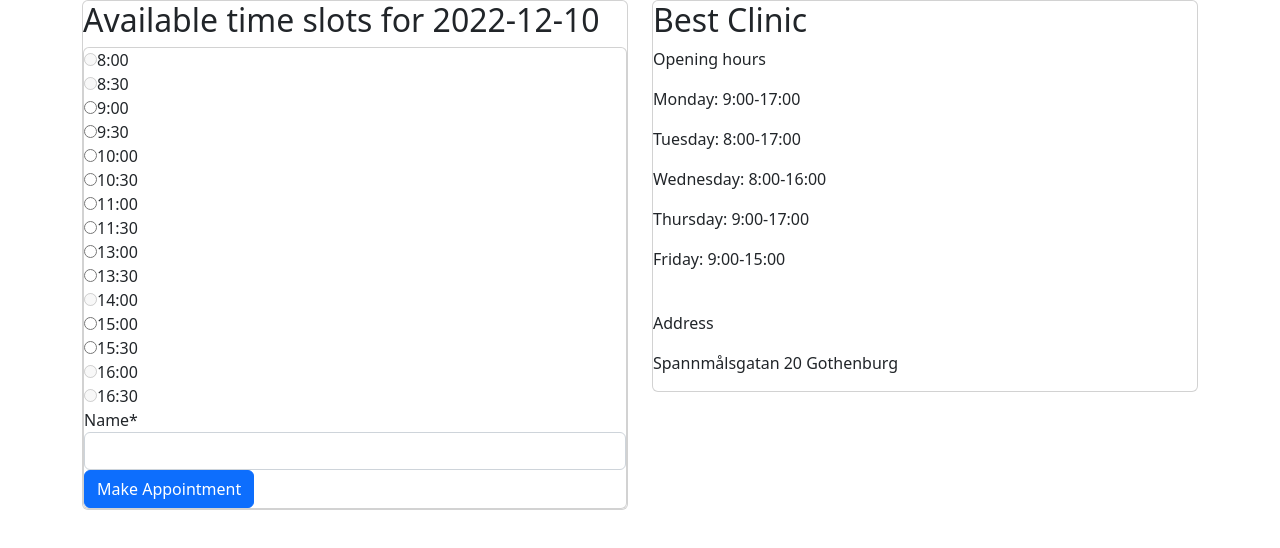
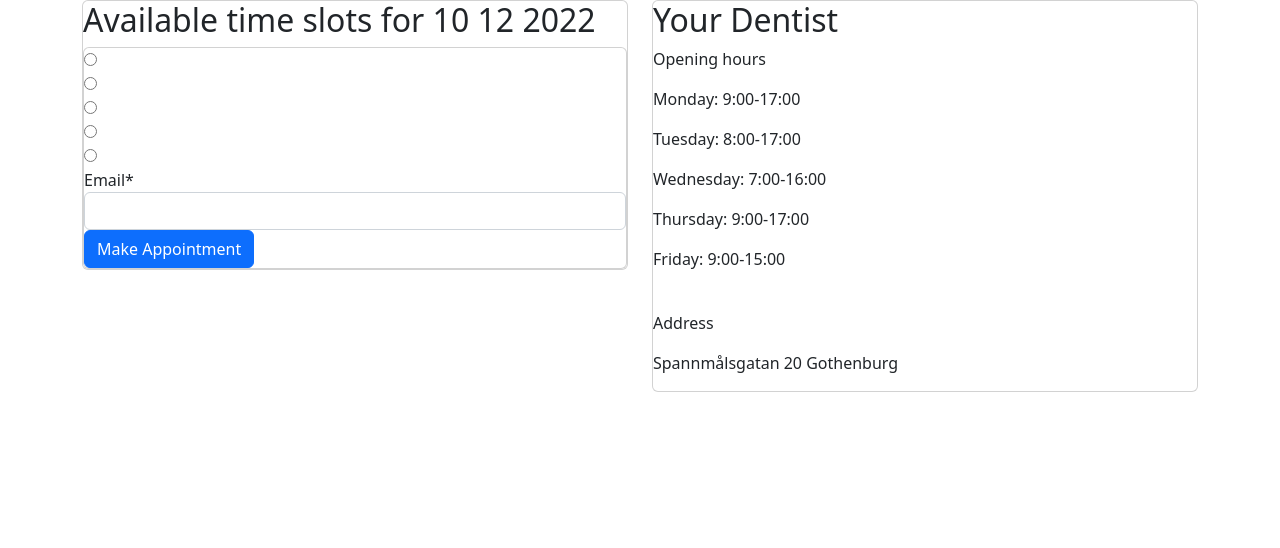
Before and after one commit to Yajiri/AWS, a React (Create React App) app in the folder client/: page /book-appointment in a window 1280 px wide. Shown: the top 548 px of the page. Built offline with nearby package versions, Linux system fonts and the light colour scheme.

Commit message:
changed data mapping to match the new format of the payload

```diff
--- a/client/src/components/Appointment/BookAppointmentForm.js
+++ b/client/src/components/Appointment/BookAppointmentForm.js
@@ -4,12 +4,11 @@ class BookAppointmentForm extends React.Component {
     constructor(props){
         super(props);
         this.state = {
-            timeSlots : props.data.clinic.timeSlots,
+            timeSlots : props.data.timeSlots,
             seletedTime: '',
-            name: '',
-            bookingID: Math.random(),
-            clinic: props.data.clinic.name,
-            date: props.data.date,
+            email: '',
+            clinicIDDate: props.data.clinicIDDate,
+            dentists: props.data.dentists,
             loading: false,
             response : ''
         };
@@ -64,12 +63,12 @@ class BookAppointmentForm extends React.Component {
                     </div>
 
                     <div className="form-group">
-                    <label htmlFor="message">Name*</label>
+                    <label htmlFor="email">Email*</label>
                     <input
                         type="text"
                         className="form-control"
-                        name="name"
-                        value={this.state.name}
+                        name="email"
+                        value={this.state.email}
                         onChange={this.handleChange}
                         required
                     />
--- a/client/src/pages/appointments/BookAppointment.js
+++ b/client/src/pages/appointments/BookAppointment.js
@@ -1,81 +1,57 @@
-import React, { useState, useRef } from "react";
+import React from "react";
 import BookAppointmentForm from '../../components/Appointment/BookAppointmentForm'
-//import AppointmentSlots from '../../components/Appointment/AppointmentSlots'
 import Container from 'react-bootstrap/Container';
 import Row from 'react-bootstrap/Row';
 import Col from 'react-bootstrap/Col';
 
 const BookAppointment = (props) => {
 
-  const form = useRef();
-  const { name, setName} = useState("");
-  const { doctor, setDoctor} = useState("");
-  const { time, setTime} = useState("");
-  const { message, setMessage} = useState("");
-  let { bookingID, setBookingID} = useState(0);
-  const [loading, setLoading] = useState(false);
-  let response = "Test response"
-  const data = {
-    date: '2022-12-10',
-    clinic:{
-      id:1,
-      name:"Best Clinic",
+  const clinicData = {
+    id: 1,
+    name: "Your Dentist",
+    owner: "Dan Tist",
+    dentists: 3,
     address: "Spannmålsgatan 20",
     city: "Gothenburg",
     coordinate: {
-        longitude: 11.969388,
-        latitude: 57.707619
+      "longitude": 11.969388,
+      "latitude": 57.707619
     },
     openinghours: {
-        monday: "9:00-17:00",
-        tuesday: "8:00-17:00",
-        wednesday: "8:00-16:00",
-        thursday: "9:00-17:00",
-        friday: "9:00-15:00"
-      },
-
-      dentists:5,
-      timeSlots : [
-        { time: "8:00", availableSlots: 0},
-        { time: "8:30", availableSlots: 0},
-        { time: "9:00", availableSlots: 2},
-        { time: "9:30", availableSlots: 2},
-        { time: "10:00", availableSlots: 1},
-        { time: "10:30", availableSlots: 1},
-        { time: "11:00", availableSlots: 5},
-        { time: "11:30", availableSlots: 5},
-        // lunch 12-13
-        { time: "13:00", availableSlots: 4},
-        { time: "13:30", availableSlots: 3},
-        { time: "14:00", availableSlots: 0},
-        // fika 14:30-15
-        { time: "15:00", availableSlots: 3},
-        { time: "15:30", availableSlots: 3},
-        { time: "16:00", availableSlots: 0},
-        { time: "16:30", availableSlots: 0}
-      ]
+      "monday": "9:00-17:00",
+      "tuesday": "8:00-17:00",
+      "wednesday": "7:00-16:00",
+      "thursday": "9:00-17:00",
+      "friday": "9:00-15:00"
     }
   }
 
-  const onChangeName = (e) => {
-    const name = e.target.value;
-    setName(name);
-  };
+  const date = {
+    d:10,
+    m:12,
+    y:2022
+  }
+  const schedule = {
+    clinicIDDate:"1_12-11-2022",
+    timeSlots: [
+      {"7:00": ["e1@email.com", "e2@email.com"]},
+      {"7:30": ["e12@email.com", "e221@email.com", "e22@email.com"]},
+      {"8:00": ["e13@email.com"]},
+      {"8:30": ["e14@email.com"]},
+      {"8:00": []}
+    ]
+  }
 
-
-const handleSubmit = (e) => {
-    e.preventDefault();
-    setLoading(true);
-
-    const clinicName = data.clinic.name
-    setBookingID(bookingID+1)
-    const { bookingID, name, doctor, time, message } = this.state;
-    // await axios.post(
-    //   'https://i1xsjzkri4.execute-api.us-east-1.amazonaws.com/default/serverlessAppFunction',
-    //   { bookingID: `${clinicName}, ${bookingID}, ${doctor}, ${time},  ${name}, ${message}` }
-    // );
-    response = "Your booking was created with success! Your booking ID is " + bookingID;
-
+  const bookingFormInfo={
+    dentists: 3,
+    clinicIDDate:"1_12-11-2022",
+    timeSlots: [
+      {"7:00": ["e1@email.com", "e2@email.com"]},
+      {"7:30": ["e12@email.com", "e221@email.com", "e22@email.com"]},
+      {"8:00": ["e13@email.com"]},
+      {"8:30": ["e14@email.com"]},
+      {"8:00": []}
+    ]
   }
 
   return (
@@ -84,24 +60,24 @@ const handleSubmit = (e) => {
             <Row>
                 <Col>
                 <div className="card card-container">
-                    <h2>Available time slots for {data.date}</h2>
-                        <BookAppointmentForm data={data}/>
+                    <h2>Available time slots for {date.d} {date.m} {date.y} </h2>
+                        <BookAppointmentForm data={bookingFormInfo}/>
                     </div>
                 </Col>
 
                 <Col>
                     <div className="card card-container">
-                    <h2 className="card-title">{data.clinic.name}</h2>
+                    <h2 className="card-title">{clinicData.name}</h2>
                     <div className="card-text">
                         <p>Opening hours</p>
-                        <p>Monday: {data.clinic.openinghours.monday}</p>
-                        <p>Tuesday: {data.clinic.openinghours.tuesday}</p>
-                        <p>Wednesday: {data.clinic.openinghours.wednesday}</p>
-                        <p>Thursday: {data.clinic.openinghours.thursday}</p>
-                        <p>Friday: {data.clinic.openinghours.friday}</p>
+                        <p>Monday: {clinicData.openinghours.monday}</p>
+                        <p>Tuesday: {clinicData.openinghours.tuesday}</p>
+                        <p>Wednesday: {clinicData.openinghours.wednesday}</p>
+                        <p>Thursday: {clinicData.openinghours.thursday}</p>
+                        <p>Friday: {clinicData.openinghours.friday}</p>
                         <br></br>
                         <p>Address</p>
-                        <p>{data.clinic.address} {data.clinic.city}</p>
+                        <p>{clinicData.address} {clinicData.city}</p>
                     </div>
 
                     </div>
```
Lines whose indentation alone changed are shown as unchanged.
